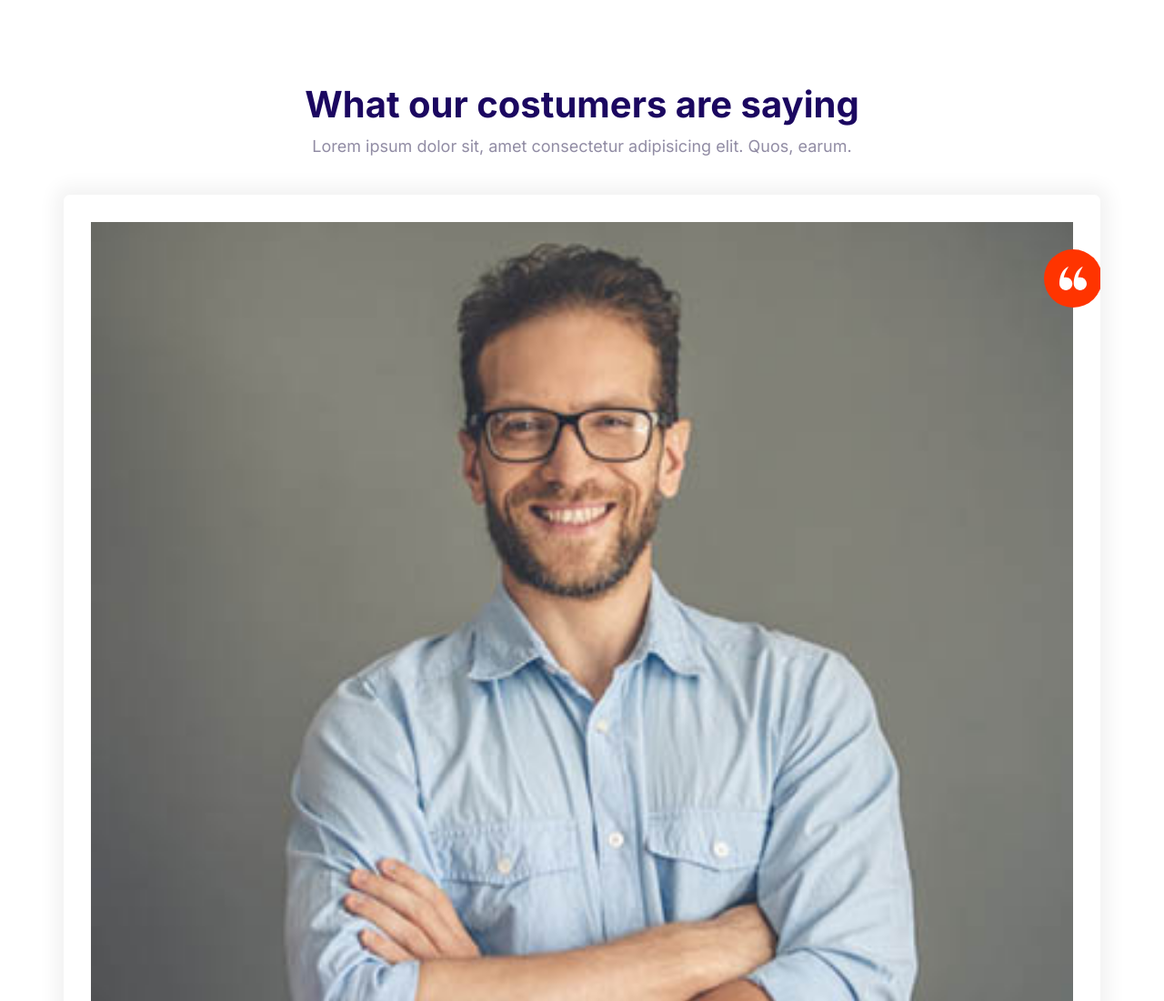
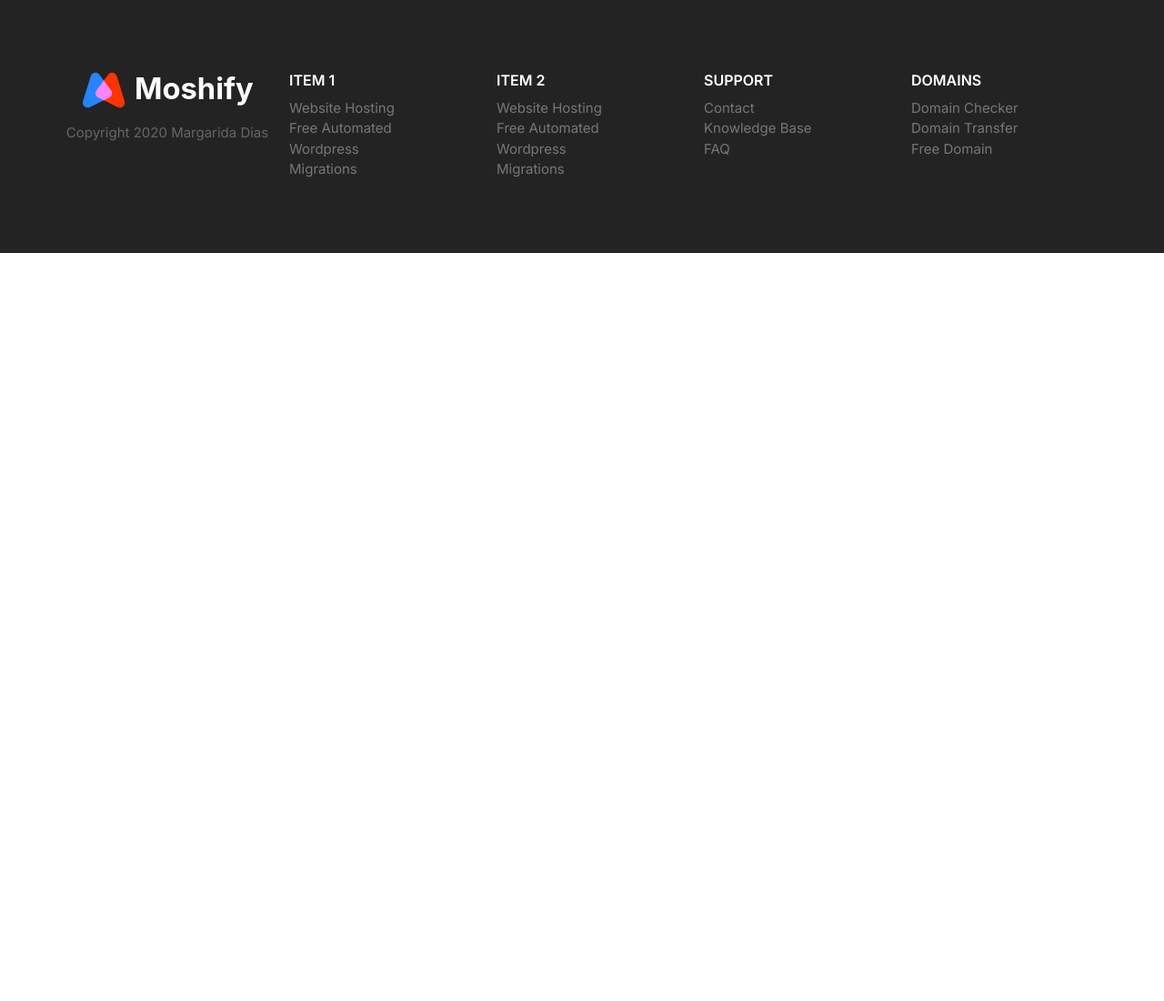
Before and after one commit to Margaridagdias/domains-website, a plain HTML site: page index.html in a window 1280 px wide. Shown: the top 1100 px of the page at 91% size. After the commit the page ends 800 px from the top, so only its background shows below. Drawn offline with Linux system fonts and the light colour scheme.

Commit message:
Define footer

```diff
--- a/css/styles.css
+++ b/css/styles.css
@@ -20,6 +20,7 @@
   background: var(--color-primary);
   color: #fff;
 }
+
 html {
   /* 62.5% of 16px = 10px */
   font-size: 62.5%;
@@ -413,6 +414,7 @@ a {
     font-size: 1.7rem;
   }
 }
+
 /* Media */
 .media {
   display: flex;
@@ -709,6 +711,7 @@ a {
 }
 
 /* Hero */
+
 .hero__tagline {
   font-size: 2rem;
   color: #b9c3cf;
@@ -789,29 +792,102 @@ a {
   }
 }
 
-
-/* Block Showcase */
-
-.block-showcase__picture > img {
+/* Showcase Block */
+.block-showcase__image > img {
   width: 100%;
-
 }
-
-
-
 
 @media screen and (min-width: 768px) {
   .block-showcase .grid {
     grid-template-columns: 50% 50%;
   }
 
-  .block-showcase__picture {
+  .block-showcase__image {
     justify-self: end;
   }
 
-.block-showcase__picture > img {
-  width: auto;
-  max-width: 700px;
+  .block-showcase__image > img {
+    width: auto;
+    max-width: 700px;
+  }
+}
+/* Footer */
+.footer {
+  background: #232323;
 }
 
+.footer a {
+  color: #777;
+  transition: color 0.3s;
 }
+
+.footer a:hover {
+  color: #fff;
+}
+
+.footer__section {
+  padding: 2rem;
+  border-bottom: 1px solid #393939;
+}
+
+.footer__section .list {
+  margin: 0;
+}
+
+.footer__heading {
+  text-transform: uppercase;
+  font-weight: 600;
+}
+
+.footer__brand {
+  margin-top: 5rem;
+  text-align: center;
+}
+
+.footer__brand img {
+  /* TODO: Consider refactoring this and applying it to
+  all images. */
+  width: 100%;
+  max-width: 230px;
+}
+
+.footer__copyright {
+  font-size: 2.1rem;
+  color: #fff;
+  opacity: 0.3;
+}
+
+@media screen and (min-width: 768px) {
+  .footer {
+    font-size: 1.5rem;
+  }
+  .footer__sections {
+    grid-template-columns: repeat(auto-fit, minmax(10rem, 1fr));
+  }
+
+  .footer .collapsible__chevron {
+    display: none;
+  }
+
+  .footer .collapsible__content {
+    opacity: 1;
+    max-height: 100%;
+  }
+
+  .footer__brand {
+    order: -1;
+    margin-top: 1rem;
+  }
+
+  .footer__copyright {
+    font-size: 1.5rem;
+  }
+
+  .footer__section {
+    border: 0;
+  }
+
+  .footer__heading {
+    font-size: 1.6rem;
+  }
+}
--- a/index.html
+++ b/index.html
@@ -11,51 +11,83 @@
     <link rel="stylesheet" href="css/normalize.css">
 </head>
 <body>
-  <section class="block">
-    <header class="block__header">
-      <h2>What our costumers are saying</h2>
-      <p>Lorem ipsum dolor sit, amet consectetur adipisicing elit. Quos, earum.</p>
-    </header>
-    <div class="container">
-      <div class="card testimonial">
-        <div class="grid grid--cols-2">
+ <footer class="block block--dark footer">
+   <div class="container grid footer__sections">
 
-         <div class="testimonial__image">
-            <img src="images/testimonial.jpg" alt="Happy smiling costumer"/>
-            <span class="icon-container icon-container--accent">
-             <svg class="icon icon--white icon--small">
-                 <use xlink:href="images/sprite.svg#quotes"></use>
-               </svg>
-         </span>
+    <section class="collapsible collapsible--expanded footer__section">
+      <header class="collapsible__header">
+          <h2 class="collapsible__heading footer__heading">Item 1</h2>
+              <svg class="icon icon--white collapsible__chevron">
+                  <use xlink:href="images/sprite.svg#chevron"></use>
+              </svg>
+      </header>
 
-         </div>
-
-         <blockquote class="quote">
-             <p class="quote__text">Lorem ipsum dolor sit amet consectetur adipisicing elit. Iusto commodi at vel repudiandae qui doloremque quae maxime praesentium optio. Rerum.</p>
-
-             <footer>
-              <div class="media">
-                  <div class="media__image">
-                          <svg class="icon icon--primary quote__line">
-                              <use xlink:href="images/sprite.svg#line"></use>
-                          </svg>
-                      </span>
-                  </div>
-                      <div class="media__body">
-                          <h3 class="media__title quote__author">Beyoncé</h3>
-                          <p class="quote__organization">Parkwood Entertainment</p>
-                      </div>
-              </div>
-             </footer>
-          </blockquote>
-         </div>
-    </div>
-    </div>
+      <div class="collapsible__content">
+        <ul class="list">
+          <li><a href="#">Website Hosting</a></li>
+          <li><a href="#">Free Automated Wordpress</a></li>
+          <li><a href="#">Migrations</a></li>
+          </ul>
+      </div>
+  </section>
 
 
+  <section class="collapsible footer__section">
+      <header class="collapsible__header">
+          <h2 class="collapsible__heading footer__heading">Item 2</h2>
+              <svg class="icon icon--white collapsible__chevron">
+                  <use xlink:href="images/sprite.svg#chevron"></use>
+                </svg>
+      </header>
 
+    <div class="collapsible__content">
+      <ul class="list">
+      <li><a href="#">Website Hosting</a></li>
+      <li><a href="#">Free Automated Wordpress</a></li>
+      <li><a href="#">Migrations</a></li>
+      </ul>
+    </div>
   </section>
 
+    <section class="collapsible footer__section">
+      <header class="collapsible__header">
+        <h2 class="collapsible__heading footer__heading">Support</h2>
+        <svg class="icon icon--white collapsible__chevron">
+          <use xlink:href="images/sprite.svg#chevron"></use>
+        </svg>
+      </header>
+      <div class="collapsible__content">
+        <ul class="list">
+          <li><a href="#">Contact</a></li>
+          <li><a href="#">Knowledge Base</a></li>
+          <li><a href="#">FAQ</a></li>
+        </ul>
+      </div>
+    </section>
+
+    <section class="collapsible footer__section">
+      <header class="collapsible__header">
+        <h2 class="collapsible__heading footer__heading">Domains</h2>
+        <svg class="icon icon--white collapsible__chevron">
+          <use xlink:href="images/sprite.svg#chevron"></use>
+        </svg>
+      </header>
+      <div class="collapsible__content">
+        <ul class="list">
+          <li><a href="#">Domain Checker</a></li>
+          <li><a href="#">Domain Transfer</a></li>
+          <li><a href="#">Free Domain</a></li>
+        </ul>
+      </div>
+    </section>
+
+  <section class="footer__brand">
+    <img src="images/logo.svg" alt="/">
+    <p class="footer__copyright">Copyright 2020 Margarida Dias</p>
+  </section>
+ </div>
+
+</footer>
 
 <script src="js/main.js"></script>
 </body>
```
Also changed, not shown: components/footer.html (added, +77 -0 lines).
